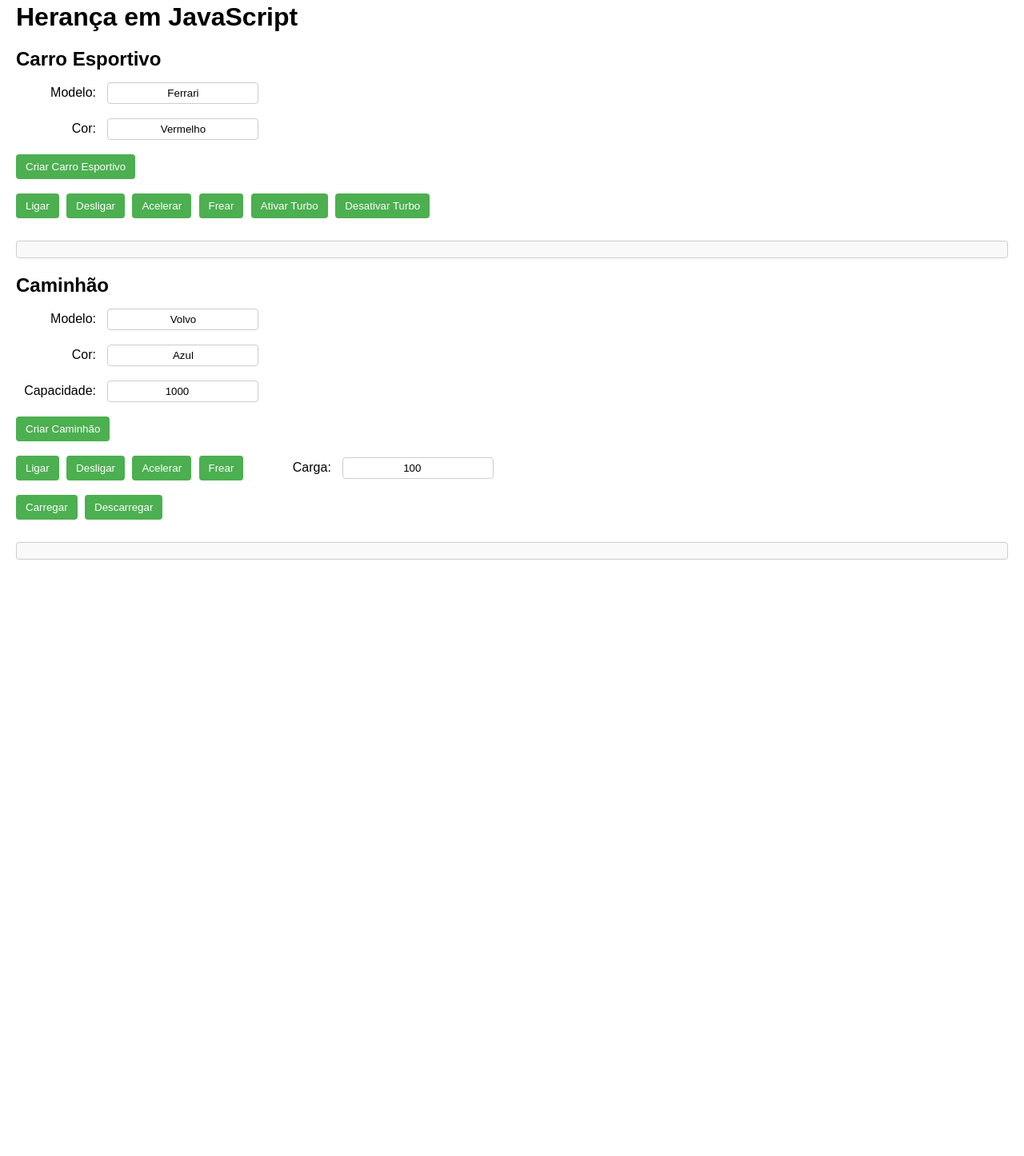
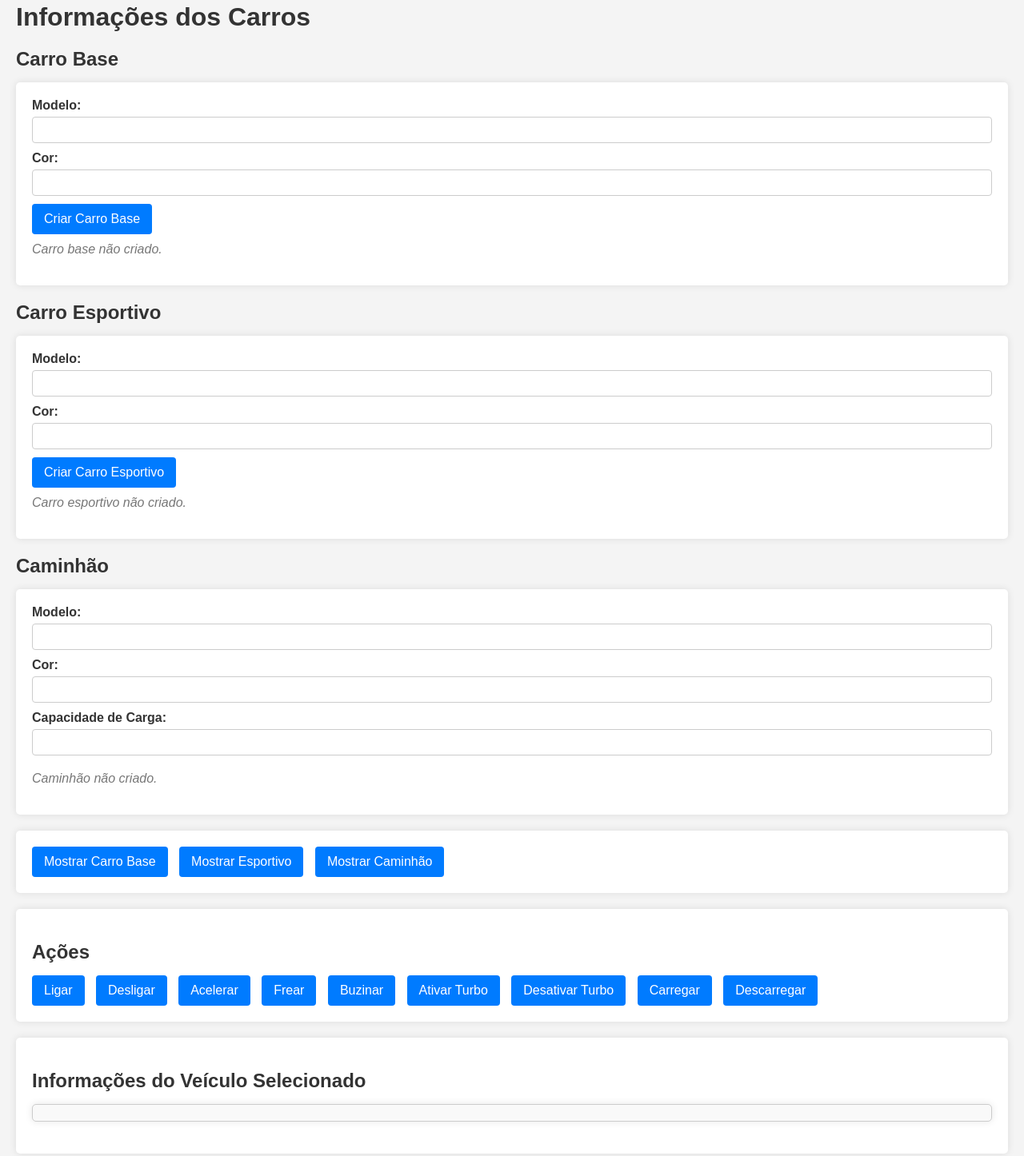
Before and after one commit to liviapiveta/Carro-Interativo, a plain HTML site: page index.html in a window 1280 px wide. Shown: the part 18-1464 px from the top of the page at 80% size. Before the commit the page ends 800 px from the top, so only its background shows below. Drawn offline with Linux system fonts and the light colour scheme.

Commit message:
Add files via upload

```diff
--- a/index.html
+++ b/index.html
@@ -1,44 +1,72 @@
 <!DOCTYPE html>
-<html>
+<html lang="pt-BR">
+
 <head>
-  <title>Herança em JavaScript</title>
+  <meta charset="UTF-8">
+  <meta name="viewport" content="width=device-width, initial-scale=1.0">
+  <title>Informações dos Carros</title>
   <link rel="stylesheet" href="style.css">
 </head>
+
 <body>
-  <h1>Herança em JavaScript</h1>
+  <h1>Informações dos Carros</h1>
+
+  <h2>Carro Base</h2>
+  <div>
+    <label for="modeloBase">Modelo:</label>
+    <input type="text" id="modeloBase">
+    <label for="corBase">Cor:</label>
+    <input type="text" id="corBase">
+    <button onclick="criarCarroBase()">Criar Carro Base</button>
+    <p id="statusBase">Carro base não criado.</p>
+  </div>
 
   <h2>Carro Esportivo</h2>
-  <label for="modeloEsportivo">Modelo:</label>
-  <input type="text" id="modeloEsportivo" value="Ferrari"><br><br>
-  <label for="corEsportivo">Cor:</label>
-  <input type="text" id="corEsportivo" value="Vermelho"><br><br>
- <button onclick="criarCarroEsportivo()">Criar Carro Esportivo</button><br><br>
-  <button onclick="ligarEsportivo()">Ligar</button>
-  <button onclick="desligarEsportivo()">Desligar</button>
-  <button onclick="acelerarEsportivo()">Acelerar</button>
-  <button onclick="frearEsportivo()">Frear</button>
-  <button onclick="ativarTurbo()">Ativar Turbo</button>
-  <button onclick="desativarTurbo()">Desativar Turbo</button><br><br>
-  <div id="statusEsportivo"></div>
+  <div>
+    <label for="modeloEsportivo">Modelo:</label>
+    <input type="text" id="modeloEsportivo">
+    <label for="corEsportivo">Cor:</label>
+    <input type="text" id="corEsportivo">
+    <button onclick="criarCarroEsportivo()">Criar Carro Esportivo</button>
+    <p id="statusEsportivo">Carro esportivo não criado.</p>
+  </div>
 
   <h2>Caminhão</h2>
-  <label for="modeloCaminhao">Modelo:</label>
-  <input type="text" id="modeloCaminhao" value="Volvo"><br><br>
-  <label for="corCaminhao">Cor:</label>
-  <input type="text" id="corCaminhao" value="Azul"><br><br>
-  <label for="capacidadeCaminhao">Capacidade:</label>
-  <input type="number" id="capacidadeCaminhao" value="1000"><br><br>
-  <button onclick="criarCaminhao()">Criar Caminhão</button><br><br>
-  <button onclick="ligarCaminhao()">Ligar</button>
-  <button onclick="desligarCaminhao()">Desligar</button>
-  <button onclick="acelerarCaminhao()">Acelerar</button>
-  <button onclick="frearCaminhao()">Frear</button>
-  <label for="carga">Carga:</label>
-  <input type="number" id="carga" value="100"><br><br>
-  <button onclick="carregarCaminhao()">Carregar</button>
-  <button onclick="descarregarCaminhao()">Descarregar</button><br><br>
-  <div id="statusCaminhao"></div>
+  <div>
+    <label for="modeloCaminhao">Modelo:</label>
+    <input type="text" id="modeloCaminhao">
+    <label for="corCaminhao">Cor:</label>
+    <input type="text" id="corCaminhao">
+    <label for="capacidadeCaminhao">Capacidade de Carga:</label>
+    <input type="number" id="capacidadeCaminhao">
+    <p id="statusCaminhao">Caminhão não criado.</p>
+  </div>
+
+  <div class="button-container">
+    <button id="btnCarro">Mostrar Carro Base</button>
+    <button id="btnEsportivo">Mostrar Esportivo</button>
+    <button id="btnCaminhao">Mostrar Caminhão</button>
+  </div>
+
+  <div class="container">
+    <h2>Ações</h2>
+    <button onclick="interagir(veiculoSelecionado, 'ligar')">Ligar</button>
+    <button onclick="interagir(veiculoSelecionado, 'desligar')">Desligar</button>
+    <button onclick="interagir(veiculoSelecionado, 'acelerar')">Acelerar</button>
+    <button onclick="interagir(veiculoSelecionado, 'frear')">Frear</button>
+    <button onclick="interagir(veiculoSelecionado, 'buzinar')">Buzinar</button>
+    <button onclick="interagir(veiculoSelecionado, 'ativarTurbo')">Ativar Turbo</button>
+    <button onclick="interagir(veiculoSelecionado, 'desativarTurbo')">Desativar Turbo</button>
+    <button onclick="interagir(veiculoSelecionado, 'carregar')">Carregar</button>
+    <button onclick="interagir(veiculoSelecionado, 'descarregar')">Descarregar</button>
+  </div>
+
+  <div class="container">
+    <h2>Informações do Veículo Selecionado</h2>
+    <div id="informacoesVeiculo"></div>
+  </div>
 
   <script src="script.js"></script>
 </body>
+
 </html>
--- a/script.js
+++ b/script.js
@@ -35,6 +35,19 @@ class Carro {
     }
   }
 
+  buzinar() {
+    console.log("Beep beep!");
+  }
+
+  exibirInformacoes() {
+    const status = this.ligado ? "Ligado" : "Desligado";
+    return `
+      Modelo: ${this.modelo}<br>
+      Cor: ${this.cor}<br>
+      Status: ${status}<br>
+      Velocidade: ${this.velocidade} km/h`;
+  }
+
   exibirStatus() {
     return `Modelo: ${this.modelo}, Cor: ${this.cor}, Ligado: ${this.ligado}, Velocidade: ${this.velocidade}`;
   }
@@ -59,6 +72,15 @@ class Carro {
   desativarTurbo() {
     this.turboAtivado = false;
     console.log("Turbo desativado!");
+  }
+
+  exibirInformacoes() {
+    const infoBase = super.exibirInformacoes();
+    const turboStatus = this.turboAtivado ? "Ativado" : "Desativado";
+    return `
+      ${infoBase}<br>
+      Turbo: ${turboStatus}
+    `;
   }
 
   exibirStatus() {
@@ -91,16 +113,32 @@ class Carro {
     }
   }
 
+  exibirInformacoes() {
+    const infoBase = super.exibirInformacoes();
+    return `
+      ${infoBase}<br>
+      Capacidade de carga: ${this.capacidadeCarga} kg<br>
+      Carga atual: ${this.cargaAtual} kg`;
+  }
+
   exibirStatus() {
     return `${super.exibirStatus()}, Carga: ${this.cargaAtual}/${this.capacidadeCarga}`;
   }
 }
 
 // Variáveis para armazenar os objetos
+let carroBase;
 let carroEsportivo;
 let caminhao;
 
 // Funções para criar os objetos
+function criarCarroBase() {
+  const modelo = document.getElementById("modeloBase").value;
+  const cor = document.getElementById("corBase").value;
+  carroBase = new Carro(modelo, cor);
+  atualizarStatusBase();
+}
+
 function criarCarroEsportivo() {
   const modelo = document.getElementById("modeloEsportivo").value;
   const cor = document.getElementById("corEsportivo").value;
@@ -116,119 +154,72 @@ function criarCaminhao() {
   atualizarStatusCaminhao();
 }
 
-// Funções para interagir com o carro esportivo
-function ligarEsportivo() {
-  if (carroEsportivo) {
-    carroEsportivo.ligar();
-    atualizarStatusEsportivo();
+// Função genérica para interagir com o veículo
+function interagir(veiculo, acao) {
+  switch (acao) {
+    case "ligar":
+      veiculo.ligar();
+      break;
+    case "desligar":
+      veiculo.desligar();
+      break;
+    case "acelerar":
+      veiculo.acelerar(10);
+      break;
+    case "frear":
+      veiculo.frear(10);
+      break;
+    case "buzinar":
+      veiculo.buzinar();
+      break;
+    case "ativarTurbo":
+      if (veiculo instanceof CarroEsportivo) {
+        veiculo.ativarTurbo();
       } else {
-    alert("Crie o carro esportivo primeiro!");
+        console.log("Este veículo não tem turbo.");
+      }
+      break;
+    case "desativarTurbo":
+      if (veiculo instanceof CarroEsportivo) {
+        veiculo.desativarTurbo();
+      } else {
+        console.log("Este veículo não tem turbo.");
+      }
+      break;
+    case "carregar":
+      const carga = parseInt(prompt("Quanto carregar?"));
+      if (veiculo instanceof Caminhao) {
+        veiculo.carregar(carga);
+      } else {
+        console.log("Este veículo não pode ser carregado.");
+      }
+      break;
+    case "descarregar":
+      const descarga = parseInt(prompt("Quanto descarregar?"));
+      if (veiculo instanceof Caminhao) {
+        veiculo.descarregar(descarga);
+      } else {
+        console.log("Este veículo não pode ser descarregado.");
+      }
+      break;
+    default:
+      console.log("Ação inválida.");
+  }
+
+  // Atualizar exibição das informações
+  exibirInformacoes(veiculo); // A função já atualiza a interface
+}
+
+// Funções para exibir o status
+function atualizarStatusBase() {
+  const statusDiv = document.getElementById("statusBase");
+  if (carroBase) {
+    statusDiv.textContent = carroBase.exibirStatus();
+  } else {
+    statusDiv.textContent = "Carro base não criado.";
   }
 }
 
-function desligarEsportivo() {
-  if (carroEsportivo) {
-    carroEsportivo.desligar();
-    atualizarStatusEsportivo();
-  } else {
-    alert("Crie o carro esportivo primeiro!");
-  }
-}
-
-function acelerarEsportivo() {
-  if (carroEsportivo) {
-    carroEsportivo.acelerar(10);
-    atualizarStatusEsportivo();
-  } else {
-    alert("Crie o carro esportivo primeiro!");
-  }
-}
-
-function frearEsportivo() {
-  if (carroEsportivo) {
-    carroEsportivo.frear(10);
-    atualizarStatusEsportivo();
-  } else {
-    alert("Crie o carro esportivo primeiro!");
-  }
-}
-
-function ativarTurbo() {
-  if (carroEsportivo) {
-    carroEsportivo.ativarTurbo();
-    atualizarStatusEsportivo();
-  } else {
-    alert("Crie o carro esportivo primeiro!");
-  }
-}
-
-function desativarTurbo() {
-  if (carroEsportivo) {
-    carroEsportivo.desativarTurbo();
-    atualizarStatusEsportivo();
-  } else {
-    alert("Crie o carro esportivo primeiro!");
-  }
-}
-
-// Funções para interagir com o caminhão
-function ligarCaminhao() {
-  if (caminhao) {
-    caminhao.ligar();
-    atualizarStatusCaminhao();
-  } else {
-    alert("Crie o caminhão primeiro!");
-  }
-}
-
-function desligarCaminhao() {
-  if (caminhao) {
-    caminhao.desligar();
-    atualizarStatusCaminhao();
-  } else {
-    alert("Crie o caminhão primeiro!");
-  }
-}
-
-function acelerarCaminhao() {
-  if (caminhao) {
-    caminhao.acelerar(5);
-    atualizarStatusCaminhao();
-  } else {
-    alert("Crie o caminhão primeiro!");
-  }
-}
-
-function frearCaminhao() {
-  if (caminhao) {
-    caminhao.frear(5);
-    atualizarStatusCaminhao();
-  } else {
-    alert("Crie o caminhão primeiro!");
-  }
-}
-
-function carregarCaminhao() {
-  if (caminhao) {
-    const carga = parseInt(document.getElementById("carga").value);
-    caminhao.carregar(carga);
-    atualizarStatusCaminhao();
-  } else {
-    alert("Crie o caminhão primeiro!");
-  }
-}
-
-function descarregarCaminhao() {
-  if (caminhao) {
-    const carga = parseInt(document.getElementById("carga").value);
-    caminhao.descarregar(carga);
-    atualizarStatusCaminhao();
-  } else {
-    alert("Crie o caminhão primeiro!");
-  }
-}
-
-// Funções para exibir o status
 function atualizarStatusEsportivo() {
   const statusDiv = document.getElementById("statusEsportivo");
   if (carroEsportivo) {
@@ -246,3 +237,29 @@ function atualizarStatusCaminhao() {
     statusDiv.textContent = "Caminhão não criado.";
   }
 }
+
+// Função para exibir as informações do veículo no HTML
+function exibirInformacoes(veiculo) {
+  document.getElementById("informacoesVeiculo").innerHTML = veiculo.exibirInformacoes();
+}
+
+// Adicionar event listeners aos botões de seleção de veículo
+document.addEventListener("DOMContentLoaded", function() {
+  document.getElementById("btnCarro").addEventListener("click", function() {
+    exibirInformacoes(carroBase);
+    veiculoSelecionado = carroBase; // Atualiza o veículo selecionado
+  });
+
+  document.getElementById("btnEsportivo").addEventListener("click", function() {
+    exibirInformacoes(carroEsportivo);
+    veiculoSelecionado = carroEsportivo; // Atualiza o veículo selecionado
+  });
+
+  document.getElementById("btnCaminhao").addEventListener("click", function() {
+    exibirInformacoes(caminhao);
+    veiculoSelecionado = caminhao; // Atualiza o veículo selecionado
+  });
+});
+
+// Variável para controlar qual veículo está selecionado
+let veiculoSelecionado = null;
--- a/style.css
+++ b/style.css
@@ -1,44 +1,92 @@
 body {
-    font-family: sans-serif;
+  font-family: Arial, sans-serif;
   margin: 20px;
+  background-color: #f4f4f4;
+  color: #333;
 }
 
 h1, h2 {
+  color: #333;
   margin-bottom: 15px;
 }
 
-  label {
-    display: inline-block;
-    width: 100px;
-    text-align: right;
-    margin-right: 10px;
+/* Estilos gerais para os contêineres */
+div {
+  background-color: #fff;
+  padding: 20px;
+  margin-bottom: 20px;
+  border-radius: 5px;
+  box-shadow: 0 0 10px rgba(0, 0, 0, 0.1);
 }
 
-  input[type="text"], input[type="number"] {
-    padding: 5px;
+label {
+  display: block;
+  margin-bottom: 5px;
+  font-weight: bold;
+}
+
+input[type="text"],
+input[type="number"] {
+  width: 100%;
+  padding: 8px;
+  margin-bottom: 10px;
   border: 1px solid #ccc;
   border-radius: 4px;
-    text-align: center;
+  box-sizing: border-box;
 }
 
 button {
-    padding: 8px 12px;
-    background-color: #4CAF50;
+  background-color: #007bff; /* Azul padrão */
   color: white;
+  padding: 10px 15px;
+  margin-right: 10px;
   border: none;
   border-radius: 4px;
   cursor: pointer;
-    margin-right: 5px;
+  font-size: 16px;
+  transition: background-color 0.3s ease;
 }
 
 button:hover {
-    background-color: #3e8e41;
+  background-color: #0056b3; /* Azul mais escuro no hover */
 }
 
-  #statusEsportivo, #statusCaminhao {
+p {
   margin-top: 10px;
+  font-style: italic;
+  color: #777;
+}
+
+/* Estilos específicos para a área de ações */
+.button-container {
+  margin-bottom: 20px;
+}
+
+/* Contêiner dos botões de ação (Ligar, Desligar, etc.) */
+.container {
+  background-color: #fff;
+  padding: 20px;
+  margin-bottom: 20px;
+  border-radius: 5px;
+  box-shadow: 0 0 10px rgba(0, 0, 0, 0.1);
+}
+
+/* Estilo para a área de exibição das informações do veículo */
+#informacoesVeiculo {
+  border: 1px solid #ccc;
   padding: 10px;
-    border: 1px solid #ccc;
-    border-radius: 4px;
+  margin-top: 10px;
   background-color: #f9f9f9;
+  line-height: 1.6;
 }
+
+/* Responsividade */
+@media (max-width: 600px) {
+  input[type="text"],
+  input[type="number"] {
+    width: 100%; /* Campos ocupam toda a largura em telas pequenas */
+  }
+  button {
+    margin-bottom: 10px; /* Espaçamento entre botões em telas pequenas */
+  }
+}
```
Lines whose indentation alone changed are shown as unchanged.
